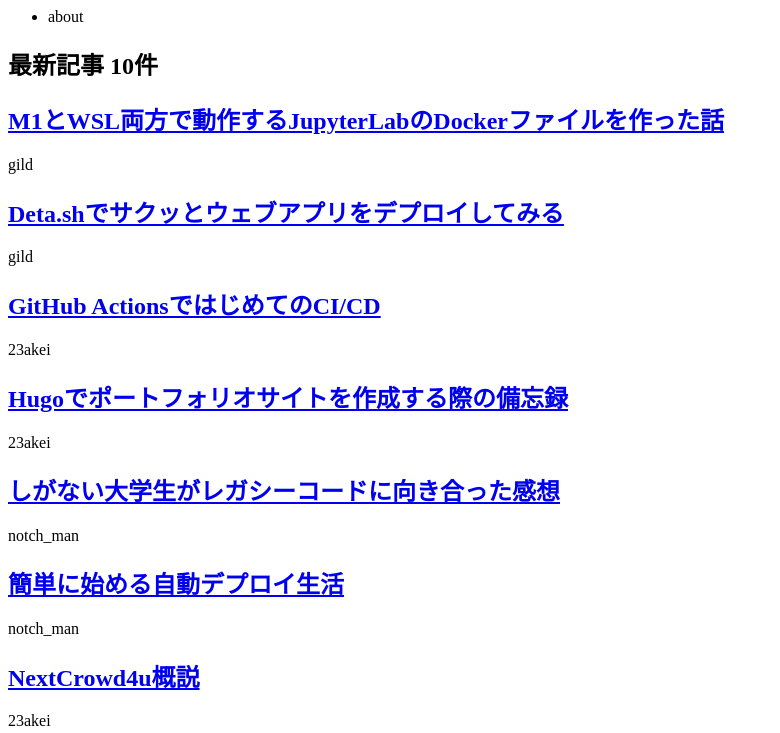
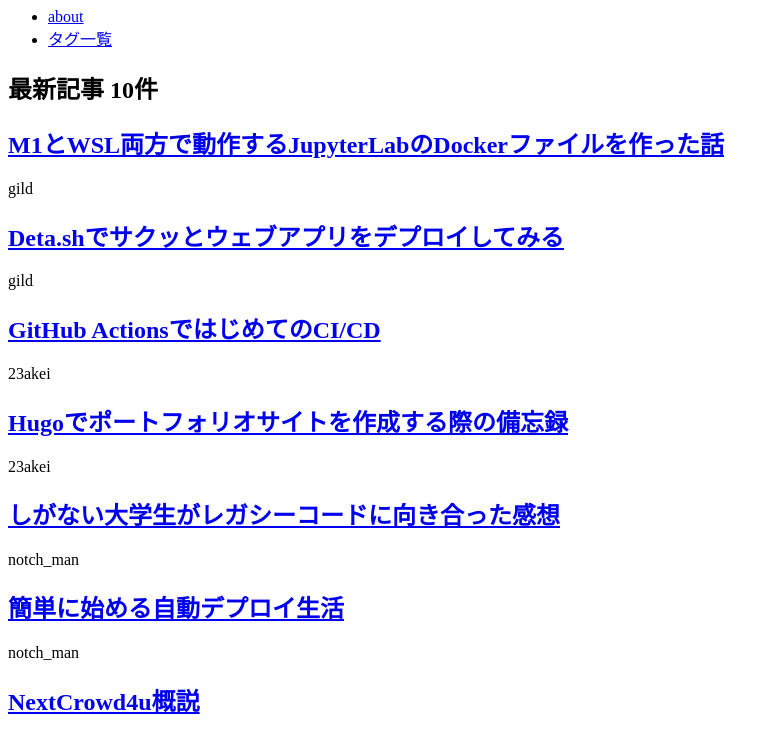
Before and after one commit to crowd4u/developers.crowd4u.org, an Eleventy site: page src/index.njk in a window 1280 px wide. Shown: the part 81-814 px from the top of the page, without its empty margins (0-780 px from the left). Built offline with nearby package versions, Linux system fonts and the light colour scheme; Eleventy itself is replaced by a stand-in of ours; files that its build step writes are made by us from their sources.

Commit message:
navbarの変更

```diff
--- a/src/_includes/partials/navbar.njk
+++ b/src/_includes/partials/navbar.njk
@@ -1,5 +1,8 @@
 <nav>
     <ul>
-        <li>about</li>
+        <li>
+            <a href='{{ "/about" | htmlBaseUrl }}'>about</a>
+        </li>
+        <li><a href='{{ "/tags" | htmlBaseUrl }}'>タグ一覧</a></li>
     </ul>
 </nav>
```
